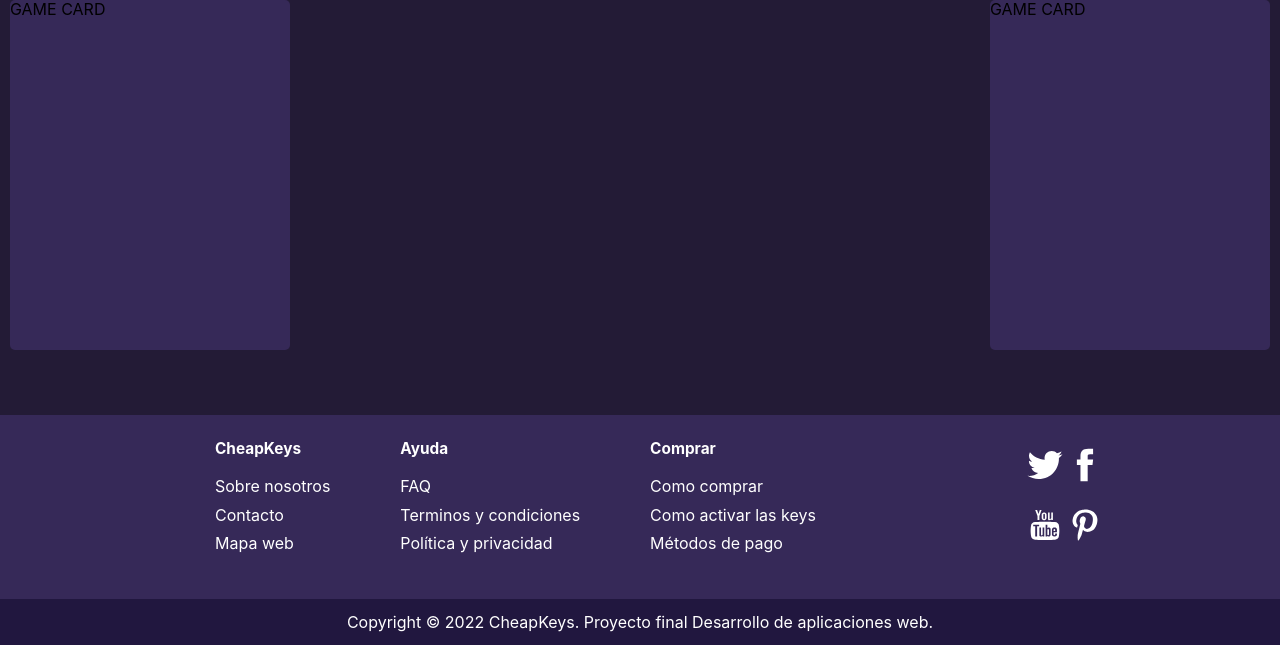
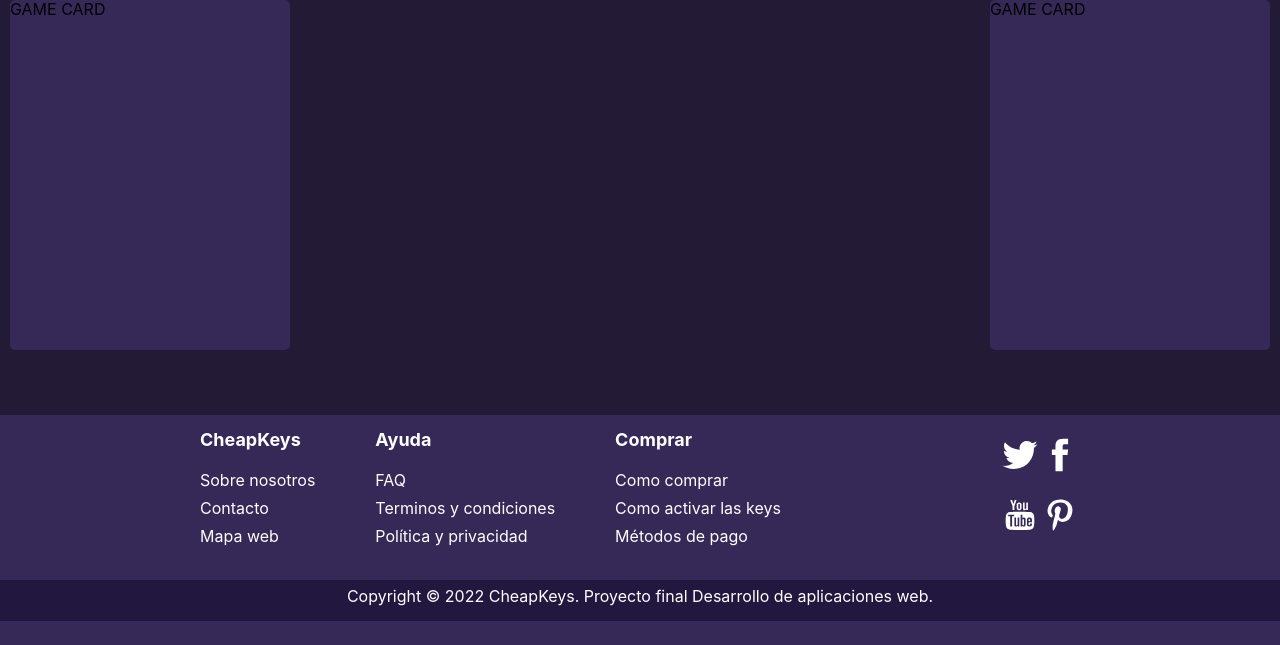
Before and after one commit to SagAraque/CheapKeys, a Symfony app: template templates/index.html.twig in a window 1280 px wide. Shown: the part 2350-2995 px from the top of the page. After the commit the page ends 2971 px from the top, so only its background shows below. Run offline with Twig, Linux system fonts and the light colour scheme; the template is opened without the code that fills it, so the values that code supplies are empty; some libraries are stand-ins or nearby versions.

Commit message:
Header and footer responsive

```diff
--- a/public/static/css/style.css
+++ b/public/static/css/style.css
@@ -350,25 +354,27 @@ body {
 
 .footer {
   width: 100%;
-  height: 230px;
+  height: min-content;
   background: linear-gradient(180deg, var(--background_secondary) 80%, var(--background_primary) 20%);
   display: flex;
   flex-direction: column;
   align-items: center;
+  box-sizing: border-box;
 }
 .footer__top {
   width: 960px;
   height: 80%;
   display: flex;
   justify-content: left;
+  flex-wrap: wrap;
   align-content: center;
-  padding: 10px 0px;
+  padding: 0px 10px;
   box-sizing: border-box;
 }
 .footer__bottom {
   width: 960px;
   height: 20%;
-  padding: 10px 0px;
+  padding: 0px 10px;
   box-sizing: border-box;
   display: flex;
   align-items: center;
@@ -378,7 +384,8 @@ body {
   height: min-content;
   list-style: none;
   color: var(--white);
-  margin: 15px 15px;
+  padding: 0;
+  margin: 15px 30px;
 }
 .footer__list--networks {
   margin-left: auto;
@@ -387,7 +394,7 @@ body {
   margin-bottom: 10px;
 }
 .footer__item--title, .footer__item--networks--title {
-  font-size: clamp(14px, 1.2vw, 18px);
+  font-size: clamp(18px, 2vw, 18px);
   margin-bottom: 20px;
 }
 .footer__item--networks {
@@ -395,9 +402,14 @@ body {
   justify-content: space-around;
 }
 .footer__link, .footer__copy {
-  font-size: clamp(12px, 1.4vw, 16px);
+  font-size: clamp(14px, 2vw, 16px);
   color: var(--white);
   text-decoration: none;
+  white-space: nowrap;
+}
+.footer__copy {
+  white-space: pre-line;
+  text-align: center;
 }
 .footer__link:hover {
   color: var(--background_pink);
--- a/public/static/sass/_footer.scss
+++ b/public/static/sass/_footer.scss
@@ -3,22 +3,23 @@
 
 .footer{
     width: 100%;
-    height: 230px;
+    height: min-content;
     background:  linear-gradient(180deg, var(--background_secondary) 80%, var(--background_primary) 20%);
     @include mixin.flex-style($align:center,  $direction:column);
+    box-sizing: border-box;
 
     &__top{
         width: 960px;
         height: 80%;
-        @include mixin.flex-style($alignC:center, $justify:left);
-        padding: 10px 0px;
+        @include mixin.flex-style($alignC:center, $justify:left, $wrap:wrap);
+        padding: 0px 10px;
         box-sizing: border-box;
     }
 
     &__bottom{
         width: 960px;
         height: 20%;
-        padding: 10px 0px;
+        padding: 0px 10px;
         box-sizing: border-box;
         @include mixin.flex-style($align:center, $justify:center);
     }
@@ -27,7 +28,8 @@
         height: min-content;
         list-style: none;
         color: var(--white);
-        margin: 15px 15px;
+        padding: 0;
+        margin: 15px 30px;
 
         &--networks{
             @extend .footer__list;
@@ -51,6 +53,13 @@
         font-size: var.$text;
         color: var(--white);
         text-decoration: none;
+        white-space: nowrap;
+    }
+
+    &__copy
+    {
+        white-space: pre-line;
+        text-align: center;
     }
 
     &__link{
--- a/public/static/sass/_header.scss
+++ b/public/static/sass/_header.scss
@@ -27,6 +27,12 @@
         &--img
         {
             height: 100%;
+
+            &Movile
+            {
+                height: 100%;
+                display: none;
+            }
         }
 
         &--movile
@@ -191,8 +197,8 @@
         &--menu
         {
             @extend .header__icon;
-            font-size: clamp(30px, 4vw, 40px);
-            margin: 0px;
+            font-size: clamp(30px, 5vw, 45px);
+            margin-right: 10px;
         }
 
         &--search
--- a/public/static/sass/_responsive.scss
+++ b/public/static/sass/_responsive.scss
@@ -121,22 +121,21 @@
 
     .header
     {
-        height: 80px;
         background:  linear-gradient(180deg, var(--background_primary) 98%, var(--background_secondary) 2%);
         position: fixed;
         z-index: 4;
 
         &__top
         {
-            height: 98%;
+            height: 55%;
             @include mixin.flex-style($align:center, $justify:space-between);
             padding: 10px 30px;
             box-sizing: border-box;
-            }
+        }
 
         &__bottom
         {
-            height: 2%;
+            height: 45%;
         }
 
         &__nav
@@ -183,17 +182,6 @@
 
         }
 
-        &__link, &__link--m10
-        {
-            display: none;
-
-           &--list
-           {
-                display: block;
-                margin: 20px 0px;
-            }
-         }
-
         &__cartCant
         {
             bottom: -10px;
@@ -214,10 +202,11 @@
 
         &__form
         {
-            width: 100%;
-            display: none;
+            width: calc(100% - 20px);
+            height: 45px;
             position: absolute;
             left: -10px;
+            bottom: calc( ((-140px * 0.45) / 2) + (-45px / 2));
             z-index: 4;
         }
 
@@ -231,6 +220,133 @@
             &--search
             {
                 display: block;
+            }
+        }
+    }
+}
+
+@media (max-width: 750px)
+{
+    .header
+    {
+        height: 100px;
+
+        &__top
+        {
+            padding: 10px 10px;
+        }
+
+        &__link, &__link--m10
+        {
+            display: none;
+
+            &--list
+           {
+                display: block;
+                margin: 20px 0px;
+            }
+        }
+
+        &__nav
+        {
+            top: calc((100px * 0.45));
+        }
+
+        &__form
+        {
+            height: 30px;
+            bottom: calc( ((-100px * 0.45) / 2) + (-15px));
+        }
+    }
+
+    .footer
+    {
+        &__top
+        {
+            justify-content: space-between;
+        }
+
+        &__list
+        {
+            width: min-content;
+            margin: 10px;
+
+            &--networks
+            {
+                width: 100%;
+                @include mixin.flex-style($align:center, $justify:center, $direction: row);
+            }
+        }
+
+        &__icon
+        {
+            margin: 0px 10px;
+        }
+    }
+}
+
+@media (max-width: 500px)
+{
+    .footer
+    {
+        background: none;
+        &__top
+        {
+        //    flex-direction: column;
+            background-color: var(--background_secondary);
+            gap: 20px;
+        }
+
+        &__bottom
+        {
+            background-color: var(--background_primary);
+        }
+
+        &__list
+        {
+            width: min-content;
+            margin:  0px;
+
+            &--networks
+            {
+                width: min-content;
+                @include mixin.flex-style($align:center, $justify:space-between, $direction: column);
+            }
+        }
+
+        &__icon
+        {
+            margin: 0px 10px;
+        }
+    }
+}
+
+@media (max-width: 380px)
+{
+    .footer
+    {
+        &__top
+        {
+           justify-content: center;
+        }
+
+        &__list
+        {
+            width: 100%;
+            text-align: center;
+        }
+    }
+
+    .header{
+        &__logo
+        {
+            &--img
+            {
+                display: none;
+                &Movile
+                {
+                    display: block;
+                }
             }
         }
     }
--- a/public/static/sass/_var.scss
+++ b/public/static/sass/_var.scss
@@ -12,8 +12,8 @@ $red: #fc4141;
 
 // Fonts
 
-$text: clamp(12px, 1.4vw, 16px);
+$text: clamp(14px, 2vw, 16px);
 $text20: clamp(16px, 2vw, 20px);
-$label: clamp(14px, 1.2vw, 18px);
+$label: clamp(18px, 2vw, 18px);
 $title: clamp(16px, 3vw, 35px);
 $title25: clamp(16px, 2.8vw, 25px)
--- a/templates/header.html.twig
+++ b/templates/header.html.twig
@@ -5,6 +5,7 @@
             <i class="bi bi-list header__icon--menu"></i>
             <a class="header__logo--movile" href="{{ path('index') }}">
                 <img src="{{ asset('static/img/logo.webp') }}" alt="CheapKeys white logo" class="header__logo--img">
+                <img src="{{ asset('static/img/logoMovil.webp') }}" alt="CheapKeys white logo" class="header__logo--imgMovile">
             </a>
         </div>
 
@@ -25,7 +26,6 @@
         </form>
         <!-- Header search bar end -->
         <div class="header__container">
-            <i class="bi bi-search header__icon--search"></i>
             <!-- Header user section start -->
             {% if is_granted('ROLE_USER') %}
                 <a class="header__user" href="{{ path('user_control_panel_data') }}">
```
Also changed, not shown: other parts of public/static/css/style.css (+100 -21 lines), public/static/img/logoMovil.webp (added), 1 other file.
